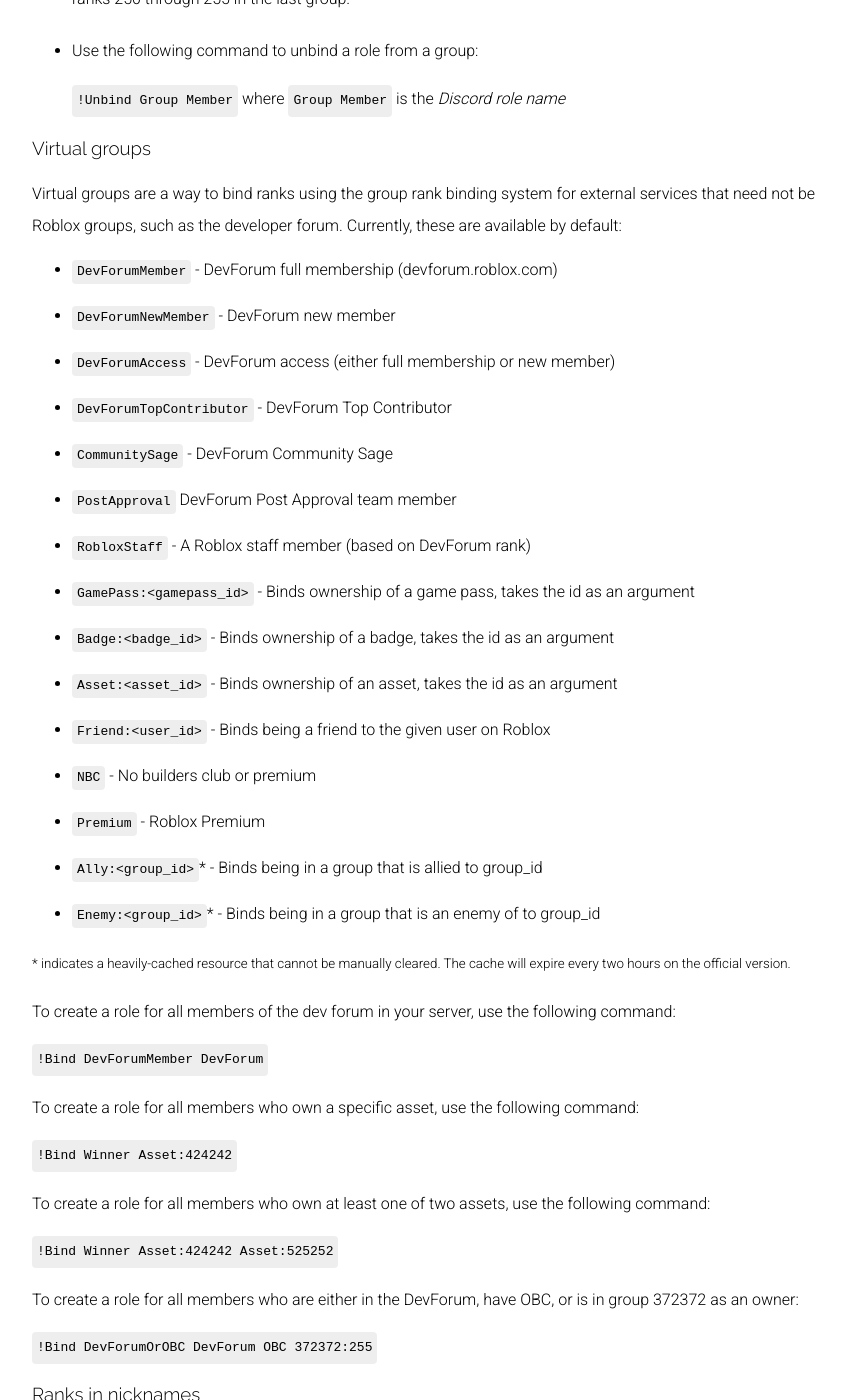
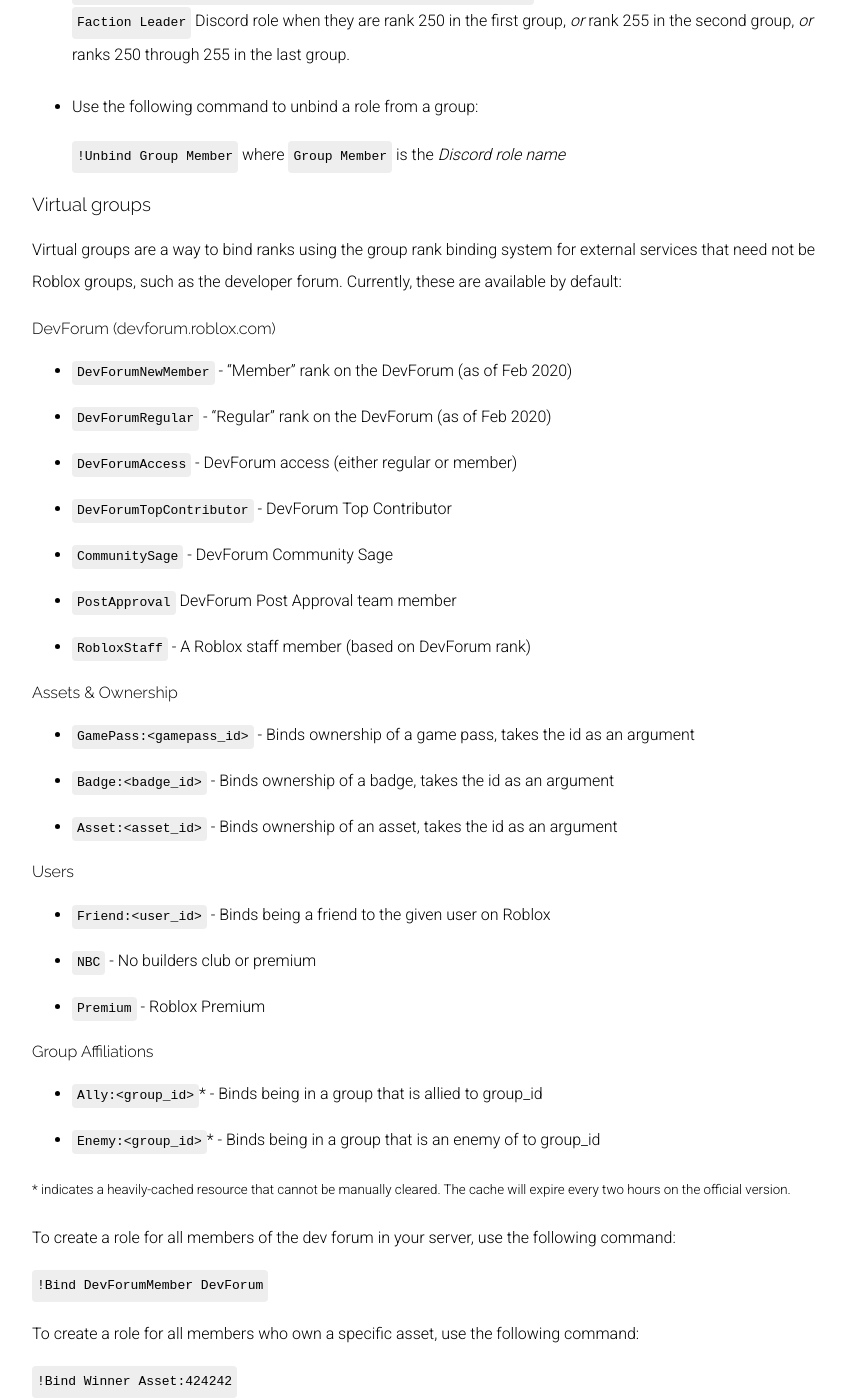
Before and after one commit to evaera/RoVer, a Jekyll site: the page built from index.md, in a window 1280 px wide and 1400 px high, scrolled down 7096 px. Shown: the whole window, without its empty margins (208-1054 px from the left). Built offline with Jekyll 4.4.1, drawn with Linux system fonts in a browser that asks for light colours; nearby versions of some CDN libraries; our own code applies the rules of GitHub Pages for plain Markdown files; some of the changed text lies outside the part shown.

Commit message:
Update index.md

```diff
--- a/index.md
+++ b/index.md
@@ -126,19 +126,26 @@
 
 Virtual groups are a way to bind ranks using the group rank binding system for external services that need not be Roblox groups, such as the developer forum. Currently, these are available by default:
 
-- `DevForumMember` - DevForum full membership (devforum.roblox.com)
-- `DevForumNewMember` - DevForum new member
-- `DevForumAccess` - DevForum access (either full membership or new member)
+#### DevForum (devforum.roblox.com)
+- `DevForumNewMember` - "Member" rank on the DevForum (as of Feb 2020)
+- `DevForumRegular` - "Regular" rank on the DevForum (as of Feb 2020)
+- `DevForumAccess` - DevForum access (either regular or member)
 - `DevForumTopContributor` - DevForum Top Contributor
 - `CommunitySage` - DevForum Community Sage
 - `PostApproval` DevForum Post Approval team member
 - `RobloxStaff` - A Roblox staff member (based on DevForum rank)
+
+#### Assets & Ownership
 - `GamePass:<gamepass_id>` -  Binds ownership of a game pass, takes the id as an argument
 - `Badge:<badge_id>` - Binds ownership of a badge, takes the id as an argument
 - `Asset:<asset_id>` - Binds ownership of an asset, takes the id as an argument
+
+#### Users
 - `Friend:<user_id>` - Binds being a friend to the given user on Roblox
 - `NBC` - No builders club or premium
 - `Premium` - Roblox Premium
+
+#### Group Affiliations
 - `Ally:<group_id>`* - Binds being in a group that is allied to group_id
 - `Enemy:<group_id>`* - Binds being in a group that is an enemy of to group_id
 
```
